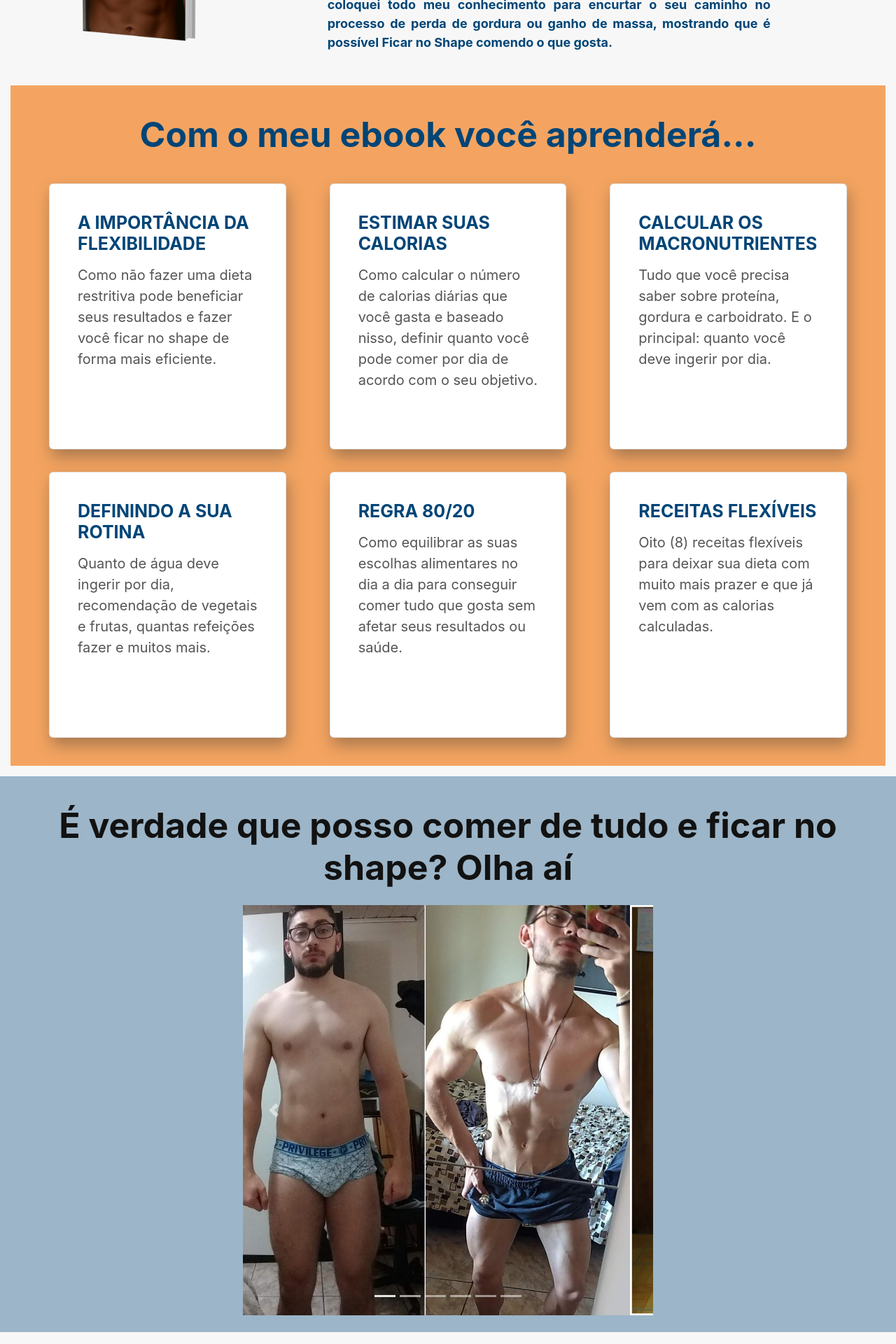
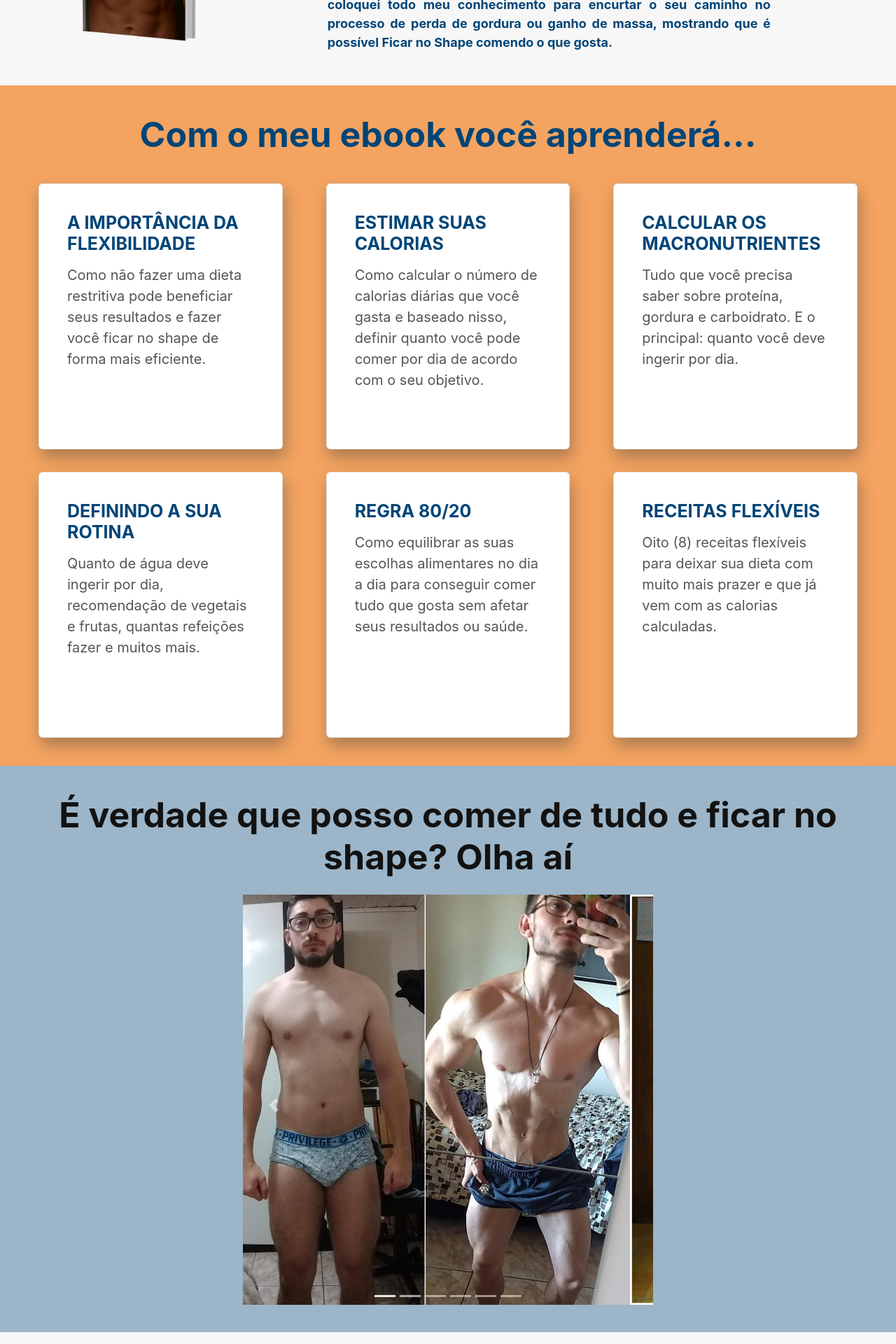
Before and after one commit to MedinaThiago/landingPageVenda, a React (Create React App) app: page / in a window 1280 px wide. Shown: the part 920-2840 px from the top of the page at 70% size. Built offline with nearby package versions, Linux system fonts and the light colour scheme.

Commit message:
Correçaono layout

```diff
--- a/src/App.scss
+++ b/src/App.scss
@@ -91,7 +91,7 @@ html, body, #root {
   color: rgb(0, 69, 119);
   background-color: sandybrown;
   justify-content: center;
-  margin: auto;
+  margin: 0 -15px;
 }
 
 .container-card{
@@ -469,10 +469,12 @@ form textarea {
   }
 }
 
+.carousel-item {
+  margin-bottom: 15px;
+}
 
 .shape-container {
   background-color: rgba(0, 69, 119, 0.37);
-  margin-top: 15px;
   color: #121212;
 }
 
```
